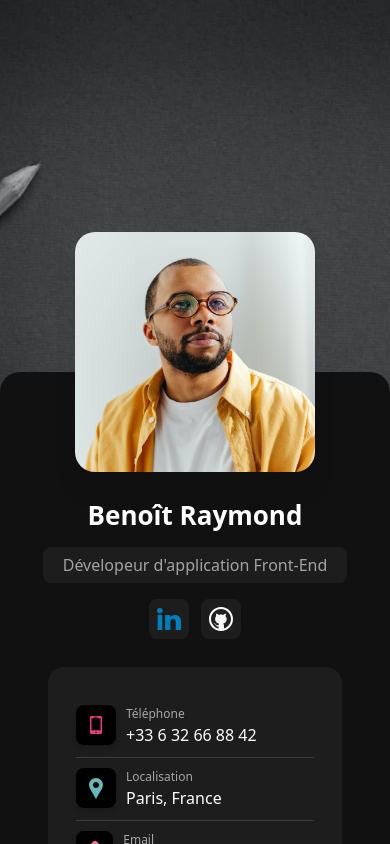
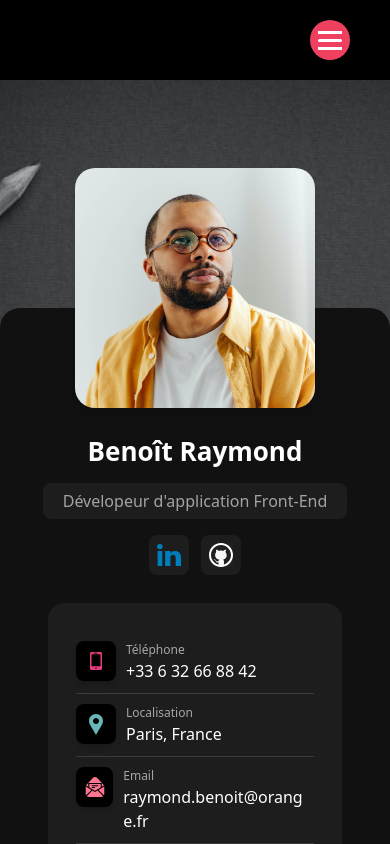
Before and after one commit to BenAliasMacc/Portfolio, a React (Vite) app: page / in a window 390 px wide. Built offline with nearby package versions, Linux system fonts and the light colour scheme.

Commit message:
responsive

```diff
--- a/src/App.jsx
+++ b/src/App.jsx
@@ -1,17 +1,41 @@
+import { useEffect, useState } from 'react';
 import './App.css';
+import Header from './components/Header/Header';
 import Informations from './components/Informations/Informations';
 import Profil from './components/Profil/Profil';
 import TransitionPage from './components/TransitionPage';
 
 function App() {
 
+  const [navBlack, setNavBlack] = useState(false);
+  const [page, setPage] = useState(1);
+
+  console.log(page);
+  useEffect(() => {
+    const handleScroll = () => {
+        const section = document.getElementById('section');
+        const scrollPosition = section.scrollTop;
+        if (scrollPosition > 100) {
+            setNavBlack(true);
+        } else {
+            setNavBlack(false);
+        }
+    };
+    const section = document.getElementById('section');
+    section.addEventListener('scroll', handleScroll);
+    return () => {
+        section.removeEventListener('scroll', handleScroll);
+    }
+  }, []);
+
   return (
     <div className='dark'>
       {/* <TransitionPage /> */}
       <main className="relative bg-homeBg h-screen bg-no-repeat bg-center bg-cover dark:bg-homeTwoBg-dark md:pb-16 w-full">
-        <section className="scrollbar container h-screen mx-auto grid grid-cols-12 md:gap-10 justify-between overflow-x-hidden overflow-y-scroll py-4">
-          <Profil />
-          <Informations />
+        <Header navBlack={navBlack} setPage={setPage} />
+        <section id='section' className="scrollbar lg:container h-screen mx-auto grid grid-cols-12 md:gap-10 justify-between overflow-x-hidden overflow-y-scroll py-4">
+          <Profil setNavBlack={setNavBlack} page={page}/>
+          <Informations page={page} setPage={setPage} />
         </section>
       </main>
     </div>
--- /dev/null
+++ b/src/components/Header/BurgerMenu.jsx
@@ -0,0 +1,34 @@
+import { useState } from "react";
+import home from '../../assets/navbar/home.svg';
+import resume from '../../assets/navbar/resume.svg';
+import portfolio from '../../assets/navbar/portfolio.svg';
+import contact from '../../assets/navbar/contact.svg';
+import NavButton from "./NavButton";
+
+const BurgerMenu = ({ setPage }) => {
+
+    const [showNav, setShowNav] = useState(false)
+
+    const handleBurgerMenu = () => {
+        setShowNav(!showNav)
+    }
+
+    const diplayNav = showNav ? "show-navbar" : "";
+
+    return (
+        <nav className={`${diplayNav}`} >
+            <ul className='invisible rounded-b-[20px] shadow-md absolute left-0 top-20 z-[22222222222222] w-full bg-white dark:bg-[#212425]'>
+                <NavButton icon={home} name="A propos" setPage={setPage} page={1}  />
+                <NavButton icon={resume} name="CV" setPage={setPage} page={2} />
+                <NavButton icon={portfolio} name="Portfolio" setPage={setPage} page={3} />
+                <NavButton icon={contact} name="Contact" setPage={setPage} page={4} />
+            </ul>
+
+            <button onClick={handleBurgerMenu} className="flex items-center justify-center cursor-pointer p-0 m-10 w-10 h-10 bg-[#ef4060] rounded-full" >
+                <span className="burger-button block w-6 transition-all"></span>
+            </button>
+        </nav>
+    );
+};
+
+export default BurgerMenu;
--- /dev/null
+++ b/src/components/Header/Header.jsx
@@ -0,0 +1,12 @@
+import BurgerMenu from "./BurgerMenu";
+
+const Header = ({ navBlack, setPage }) => {
+
+    return (
+        <header className={`lg:hidden fixed flex items-center justify-end dark:bg-black h-20 w-full z-10`}>
+            <BurgerMenu setPage={setPage} />
+        </header>
+    );
+};
+
+export default Header;
--- /dev/null
+++ b/src/components/Header/NavButton.jsx
@@ -0,0 +1,11 @@
+const NavButton = ({ icon, name, setPage, page }) => {
+    return (
+        <li className="mb-1 mx-2">
+            <button onClick={() => setPage(page)} className="navButton rounded-md w-full cursor-pointer font-poppins bg-white text-gray-lite font-medium flex text-xtiny py-2.5 px-2 md:px-4 xl:px-5 items-center dark:hover:text-white dark:bg-[#212425] hover:text-white dark:text-[#A6A6A6] text-white bg-gradient-to-r  ">
+                <span><img src={icon} alt={name} /></span> {name}
+            </button>
+        </li>
+    );
+};
+
+export default NavButton;
--- a/src/components/Informations/Contact/Contact.jsx
+++ b/src/components/Informations/Contact/Contact.jsx
@@ -25,7 +25,7 @@ const Contact = () => {
                         </div>
                         <div className='relative z-0 w-full mb-8 group'>
                             <input name='email' type="text" className='block autofill:text-red-900 needed py-2.5 px-0 w-full text-sm text-gray-lite bg-transparent border-0 border-b-[2px] border-[#B5B5B5] appearance-none dark:text-white dark:border-[#333333] dark:focus:border-[#FF6464] focus:outline-none focus:ring-0 focus:border-[#5185D4] peer' />
-                            <label htmlFor="" className='class="peer-focus:font-medium absolute text-sm text-gray-500 dark:text-color-910 duration-300 transform -translate-y-6 scale-75 top-3 -z-10 origin-[0] peer-focus:left-0 peer-focus:text-[#5185D4] peer-focus:dark:text-[#FF6464] peer-placeholder-shown:scale-100 peer-placeholder-shown:translate-y-0 peer-focus:scale-75 peer-focus:-translate-y-8"'>Email *</label>
+                            <label htmlFor="" className="peer-focus:font-medium absolute text-sm text-gray-500 dark:text-color-910 duration-300 transform -translate-y-6 scale-75 top-3 -z-10 origin-[0] peer-focus:left-0 peer-focus:text-[#5185D4] peer-focus:dark:text-[#FF6464] peer-placeholder-shown:scale-100 peer-placeholder-shown:translate-y-0 peer-focus:scale-75 peer-focus:-translate-y-8">Email *</label>
                         </div>
                         <div className='relative z-0 w-full mb-8 group'>
                             <input name='message' type="text" className='block autofill:bg-yellow-200 py-2.5 px-0 w-full text-sm text-gray-lite bg-transparent border-0 border-b-[2px] border-[#B5B5B5] appearance-none dark:text-white dark:border-[#333333] dark:focus:border-[#FF6464] focus:outline-none focus:ring-0 focus:border-[#CA56F2] peer' />
--- a/src/components/Informations/Informations.jsx
+++ b/src/components/Informations/Informations.jsx
@@ -2,9 +2,7 @@ import { useState } from "react";
 import Header from "./Header/Header";
 import InformationsMain from "./InformationsMain";
 
-const Informations = () => {
-
-    const [page, setPage] = useState(1)
+const Informations = ({ setPage, page }) => {
 
     return (
         <article className="col-span-12 lg:col-span-8">
--- a/src/components/Informations/Portfolio/Card.jsx
+++ b/src/components/Informations/Portfolio/Card.jsx
@@ -1,8 +1,6 @@
 import { useState } from "react";
 
 const Card = ({ img, link, githubLink, title, stack }) => {
-
-    const [hidden, setHidden] = useState(true);
 
     return (
         <div className="rounded-lg p-6 dark:border-[2px] border-[#212425] mb-6">
@@ -11,7 +9,7 @@ const Card = ({ img, link, githubLink, title, stack }) => {
                     <a href={link} className="border-solid-white border-2 rounded-2xl text-white text-center mb-3 w-48">Lien vers le site</a>
                     <a href={githubLink} className="border-solid-white border-2 rounded-2xl text-white text-center mb-3 w-48">Lien vers Github</a>
                 </div>
-                <img src={img} alt="" onMouseEnter={() => setHidden(false)} className="w-full h-48 object-cover rounded-md p-px" />
+                <img src={img} alt="" className="w-full h-48 object-cover rounded-md p-px" />
             </div>
             <span className='pt-5 text-[14px] font-normal text-gray-lite block dark:text-[#A6A6A6]'>{stack}</span>
             <h2 className='font-medium cursor-pointer text-xl duration-300 transition hover:text-[#FA5252] dark:hover:text-[#FA5252] dark:text-white mt-2'>{title}</h2>
--- a/src/components/Profil/Profil.jsx
+++ b/src/components/Profil/Profil.jsx
@@ -3,9 +3,10 @@ import Contacts from './Contacts';
 import CVLink from './CVLink';
 import SocialNetwork from './SocialNetwork';
 
-const Profil = () => {
+const Profil = ({ page }) => {
+
     return (
-        <aside className="col-span-12 lg:col-span-4 mt-44">
+        <aside className={`${page !== 1 && "hidden"} col-span-12 lg:col-span-4 mt-28 lg:mt-44`}>
             <div className="w-full mb-6 lg:mb-0 mx-auto relative bg-white text-center dark:bg-[#111111] px-6 rounded-[20px] mt-[180px] md:mt-[220px] lg:mt-0 ">
                 <img src={profilPic} alt="photo de profil" className='absolute left-[50%] transform -translate-x-[50%] w-[240px] h-[240px] rounded-[20px] object-cover drop-shadow-xl mt-[-140px]' />
                 <div className="pt-[100px] pb-8 text-center">
--- a/src/main.css
+++ b/src/main.css
@@ -3,6 +3,10 @@
 @tailwind utilities;
 
 @layer components {
+    input:-webkit-autofill,
+    input:-webkit-autofill:focus {
+      transition: background-color 600000s 0s, color 600000s 0s;
+    }
     .bg-homeTwoBg-dark {
         background-image: url('./assets/header-bg.jpg');
     }
@@ -10,6 +14,53 @@
         .container {
             max-width: 1280px;
         }
+    }
+    .navButton:hover {
+        background-image: linear-gradient(90deg, #FA5252 0%, #DD2476 100%);
+        color: white;
+    }
+    /* .nav {
+        background: linear-gradient(to bottom, rgba(74, 74, 74, 0.6), rgba(0, 0, 0, 0));
+        transition: background-color 0.3s ease-in-out;
+    }
+    .nav--black {
+        background-color: rgba(0, 0, 0, 0.5);
+        transition: background-color 0.3s ease-in-out;
+    } */
+    .burger-button {
+        display: block;
+        width: 24px;
+        height: 3px;
+        background-color: white;
+        border-radius: 3px;
+        transition: all 0.5s ease-in-out;
+    }
+    .burger-button::before, .burger-button::after {
+        content: "";
+        width: 24px;
+        height: 3px;
+        position: absolute;
+        transition: all 0.5s ease-in-out;
+        background-color: white;
+    }
+    .burger-button::before {
+        transform: translate(-50%, -8px);
+    }
+    .burger-button::after {
+        transform: translate(-50%, +8px);
+    }
+    .show-navbar > ul {
+        visibility: visible;
+    }
+    .show-navbar .burger-button {
+        width: 0;
+        background: transparent;
+    }
+    .show-navbar .burger-button::before {
+        transform: rotate(45deg) translate(-35%, +8px);
+    }
+    .show-navbar .burger-button::after {
+        transform: rotate(-45deg) translate(-35%, -8px);
     }
     .socialButton {
         display: flex;
```
Also changed, not shown: src/components/Informations/InformationsMain.jsx (line endings or trailing spaces).
